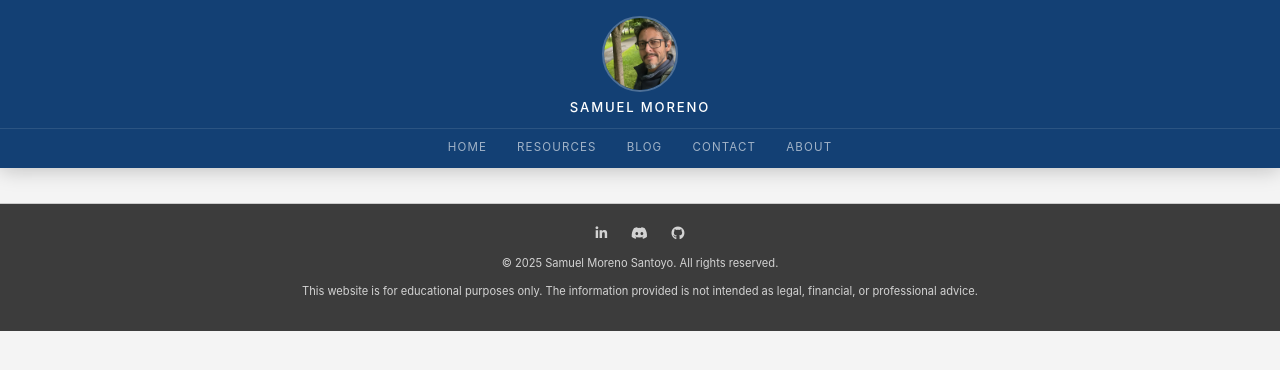
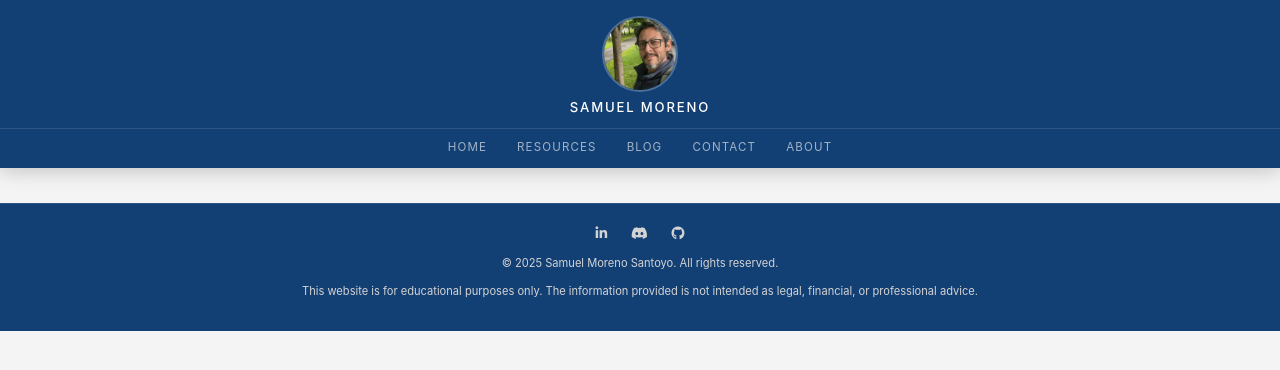
Before and after one commit to GregSom-MSc/GregSom-MSc.github.io, a Jekyll site: the page built from home.md, in a window 1280 px wide. Shown: the top 370 px of the page. Built offline with Jekyll 4.4.1, drawn with Linux system fonts in a browser that asks for light colours.

Commit message:
footer also

```diff
--- a/assets/css/style.css
+++ b/assets/css/style.css
@@ -133,8 +133,8 @@ main {
     font-size: smaller;
     color: #fff;
     padding: 20px;
-    background-color: #3c3c3c;
-    border-top: 1px solid #ccc;
+    background-color: #134074;
+    border-top: 1px solid rgba(255, 255, 255, 0.1);
     margin-top: 20px;
 }
 
```
